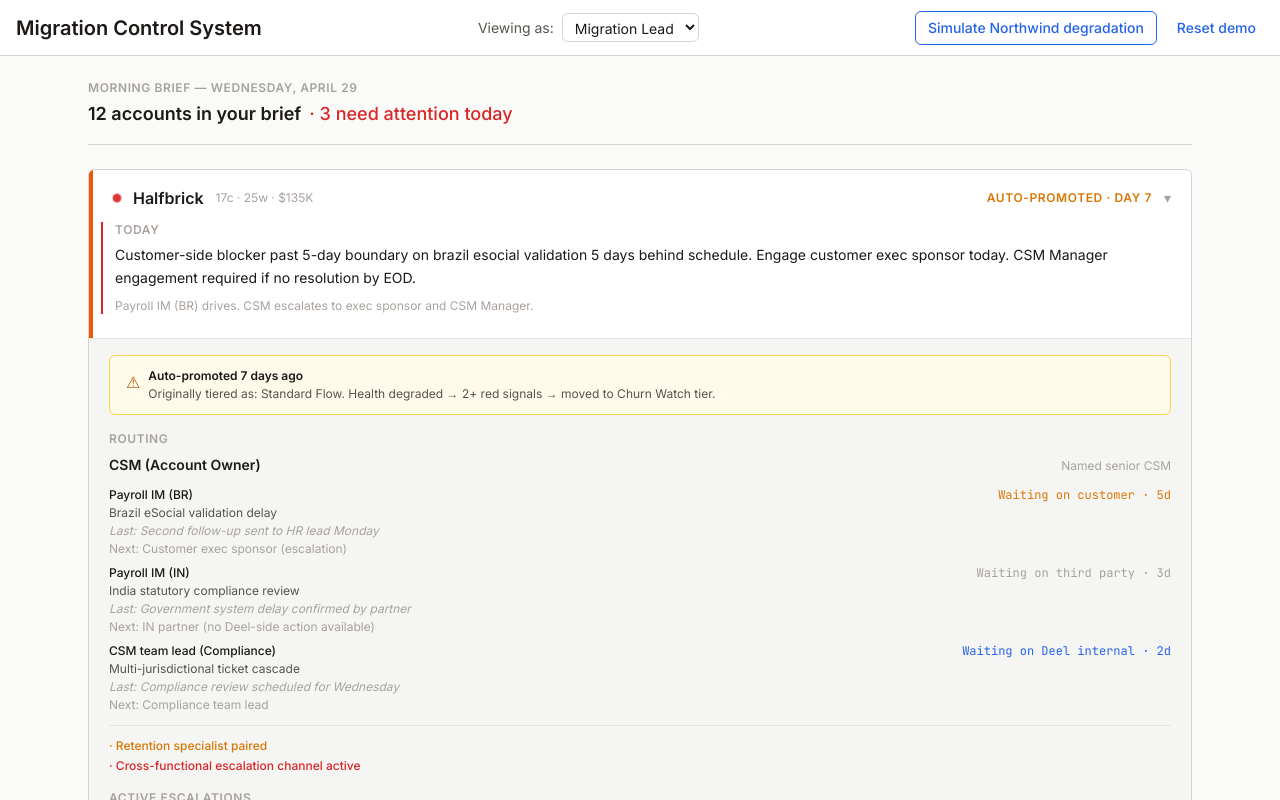
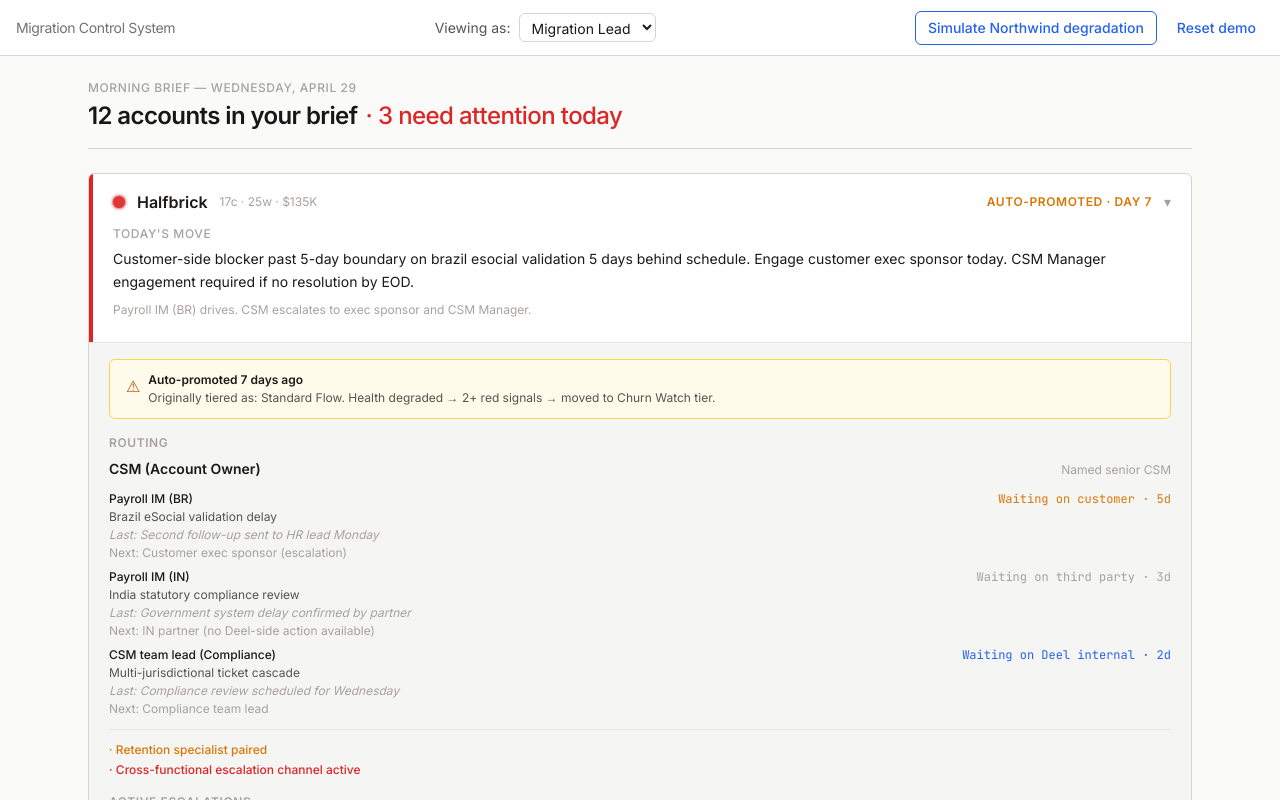
Before and after one commit to elena749/migration-control-system, a React (Vite) app: page / in a window 1280 px wide. Built offline with nearby package versions, Linux system fonts and the light colour scheme.

Commit message:
Tighten visual layer: typography hierarchy, dot sizing, palette separation, label clarity

```diff
--- a/src/components/AccountCard.tsx
+++ b/src/components/AccountCard.tsx
@@ -23,13 +23,6 @@ export function AccountCard({ customer, pulsingEnabled }: AccountCardProps) {
     customer.tier === 'senior_migration' ? 'bg-tier-senior' :
     customer.tier === 'churn_watch' ? 'bg-tier-churn' :
     'bg-tier-standard';
-
-  // Urgency border on left of directive section
-  const urgencyBorderClass =
-    directive.urgency === 'critical' ? 'border-l-health-red' :
-    directive.urgency === 'high' ? 'border-l-health-amber' :
-    directive.urgency === 'medium' ? 'border-l-accent' :
-    'border-l-border-default';
 
   // Status badge text
   const statusBadge = computeStatusBadge(customer);
@@ -69,9 +62,9 @@ export function AccountCard({ customer, pulsingEnabled }: AccountCardProps) {
           </div>
 
           {/* Next Move section — the actionable content */}
-          <div className={`pl-3 border-l-2 ${urgencyBorderClass} -ml-3 mb-2`}>
-            <div className="text-xs uppercase tracking-wider text-ink-tertiary font-semibold mb-1.5">
-              Today
+          <div className="mb-2">
+            <div className="text-xs font-medium text-neutral-400 uppercase tracking-wider mb-1.5">
+              Today's Move
             </div>
             <div className="text-sm text-ink-primary leading-relaxed mb-2">
               {directive.text}
@@ -150,13 +143,13 @@ function ProfileChips({ customer }: { customer: Customer }) {
 
 function HealthDot({ signal, pulse = false }: { signal: HealthSignal; pulse?: boolean }) {
   const colorClass =
-    signal === 'red' ? 'bg-health-red' :
-    signal === 'amber' ? 'bg-health-amber' :
-    'bg-health-green';
+    signal === 'red' ? 'bg-health-red ring-health-red/20' :
+    signal === 'amber' ? 'bg-health-amber ring-health-amber/20' :
+    'bg-health-green ring-health-green/20';
   return (
     <span
       className={`
-        inline-block w-2 h-2 rounded-full transition-colors duration-200
+        inline-block w-3 h-3 rounded-full ring-2 transition-colors duration-200
         ${colorClass}
         ${pulse ? 'animate-pulse-pill' : ''}
       `}
--- a/src/components/MorningBrief.tsx
+++ b/src/components/MorningBrief.tsx
@@ -54,10 +54,10 @@ function BriefHeader({ accountCount, redCount }: { accountCount: number; redCoun
 
   return (
     <div className="mb-6 pb-4 border-b border-border-default">
-      <div className="text-xs uppercase tracking-wider text-ink-tertiary font-semibold mb-1">
+      <div className="text-xs font-medium text-neutral-400 uppercase tracking-wider mb-1">
         Morning Brief — {today}
       </div>
-      <div className="text-lg font-semibold text-ink-primary">
+      <div className="text-2xl font-semibold text-neutral-900 tracking-tight">
         {accountCount} account{accountCount === 1 ? '' : 's'} in your brief
         {redCount > 0 && (
           <span className="text-health-red font-medium ml-2">
--- a/src/components/TopBar.tsx
+++ b/src/components/TopBar.tsx
@@ -74,7 +74,7 @@ export function TopBar() {
       className="flex items-center justify-between bg-bg-surface border-b border-border-default px-4"
       style={{ height: 56 }}
     >
-      <div className="text-xl font-semibold text-ink-primary">
+      <div className="text-sm font-normal text-neutral-500 tracking-tight">
         Migration Control System
       </div>
 
--- a/tailwind.config.js
+++ b/tailwind.config.js
@@ -17,7 +17,7 @@ export default {
         'health-amber': '#D97706',
         'health-red': '#DC2626',
         'tier-senior': '#1E40AF',
-        'tier-churn': '#EA580C',
+        'tier-churn': '#DC2626',
         'tier-standard': '#64748B',
         'flag-legal': '#7C3AED',
         'flag-protected': '#CA8A04',
```
